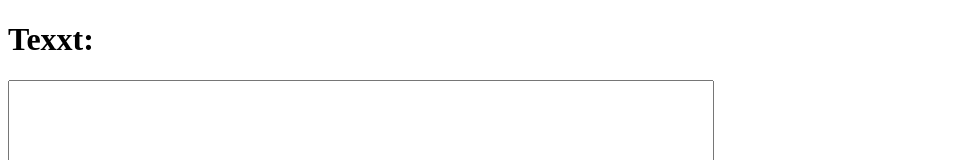
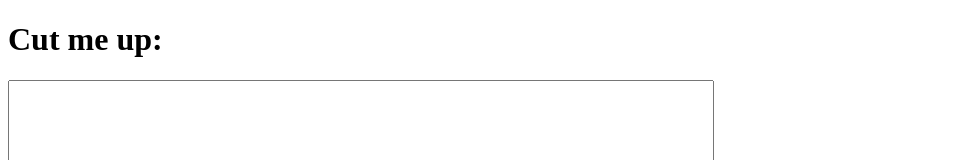
Before and after one commit to supergillie/cutup, a plain HTML site: page index.html in a window 1280 px wide. Shown: the top 160 px of the page, without its empty margins (0-954 px from the left). Drawn offline with nearby package versions, Linux system fonts and the light colour scheme.

Commit message:
Update index.html
cut me up

```diff
--- a/index.html
+++ b/index.html
@@ -21,7 +21,7 @@
 </head>
   <body ng-app="cutUp" ng-controller="Words" class="container">
   <div>
-    <h1>Texxt:</h1>
+    <h1>Cut me up:</h1>
     <textarea id="textareaEdit"
         ng-model="textareaValue2"
            >
```
